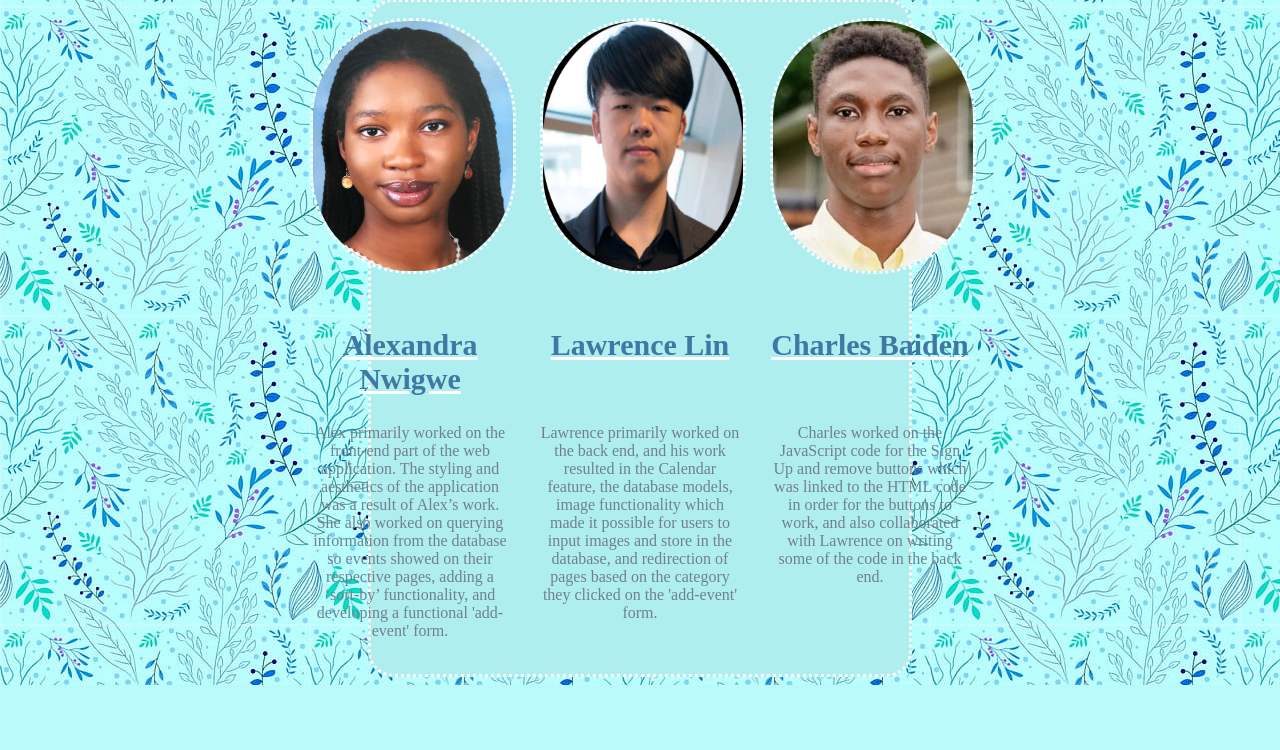
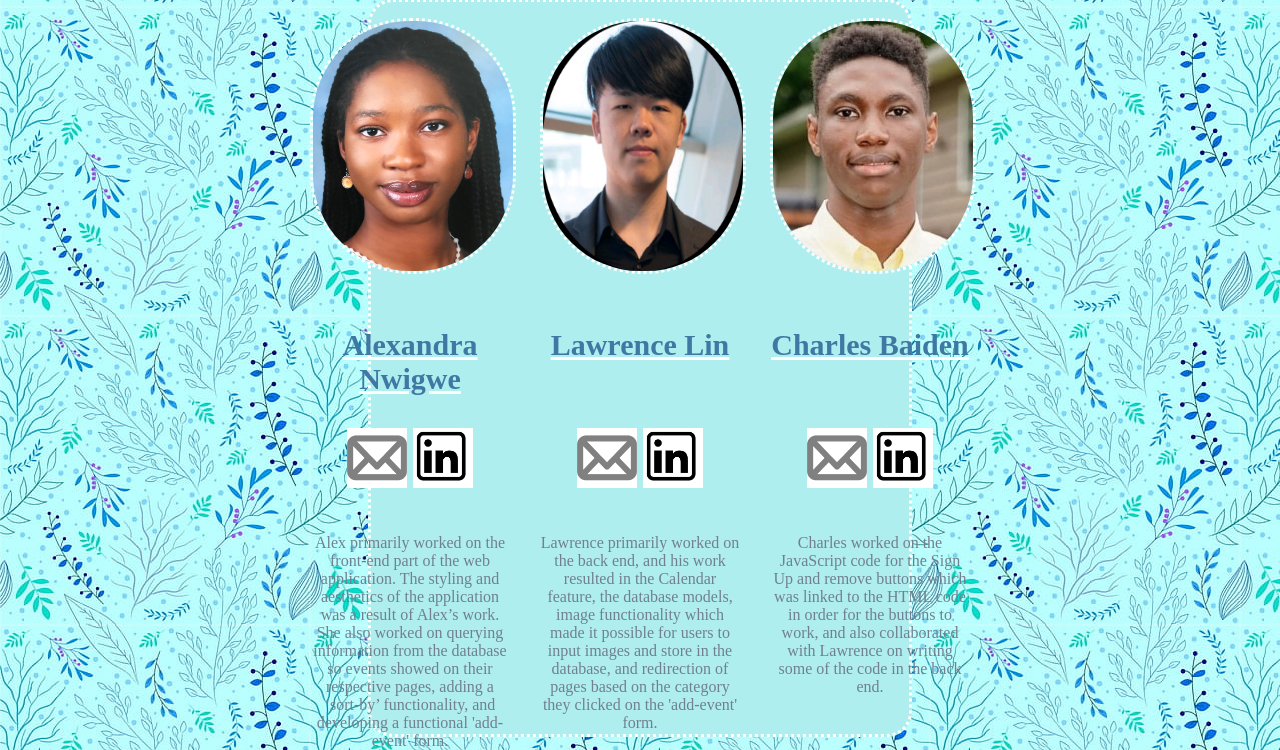
Before and after one commit to law-lin/Collink, a Python web app: template templates/aboutus.html in a window 1280 px wide. Shown: the part 302-1052 px from the top of the page. Before the commit the page ends 987 px from the top, so only its background shows below. Run offline with Jinja, Linux system fonts and the light colour scheme; the template is opened without the code that fills it, so the values that code supplies are empty.

Commit message:
Added email and linkedin links

```diff
--- a/static/index.css
+++ b/static/index.css
@@ -64,7 +64,7 @@ body {
 .aboutus {
   display: grid;
   grid-template-columns: 200px 200px 200px;
-  grid-template-rows: 250px 80px 250px;
+  grid-template-rows: 250px 80px 80px 200px;
   grid-gap: 30px;
   justify-content: center;
 }
@@ -74,6 +74,10 @@ body {
   position: relative;
   text-align: center;
   width: 100%;
+}
+
+.links {
+  text-align: center;
 }
 
 .abouttext {
@@ -137,24 +141,6 @@ h3 {
   font-family: serif;
   font-size: 18px;
 }
-
-/* div div {
-  visibility: hidden;
-  opacity: 0;
-  position: absolute;
-  transition: all 0.5s ease;
-  margin-top: 1rem;
-  left: 0;
-  display: none;
-}
-
-div div:hover {
-  visibility: visible;
-  opacity: 1;
-  display: block;
-} */
-
-
 
 #logout {
   color: white;
--- a/templates/aboutus.html
+++ b/templates/aboutus.html
@@ -49,21 +49,26 @@
     <div> <img src="/static/pictures/lawrence.jpg" class="box profilepic"> </div>
     <div> <img src="/static/pictures/charles.jpg" class="box profilepic"> </div>
     <div> <h3 class="box"> Alexandra Nwigwe </h3> </div>
-    <div> <h3 class="box"> Lawrence Lin </h3> </div>
-    <!-- <li>
-      <a href="mailto:lawrencelin101@gmail.com">
-    </li> -->
+    <div> <h3 class="box"> Lawrence Lin </h3></div>
     <div> <h3 class="box"> Charles Baiden </h3> </div>
+
+    <div> <h1 class="box links"> <a href="mailto:alexandran2016@gmail.com"><img src="static/mail.png" height=60px width=60px></a> <a href ="https://www.linkedin.com/in/alex-n-22610818a"><img src="static/linkedin.png" height=60px width=60px></a> </h1> </div>
+    <div> <h1 class="box links"> <a href="mailto:lawrencelin101@gmail.com"><img src="static/mail.png" height=60px width=60px></a> <a href ="https://www.linkedin.com/in/lawrencelin101"><img src="static/linkedin.png" height=60px width=60px></a> </h1> </div>
+    <div> <h1 class="box links"> <a href="mailto:baidenskyress@gmail.com"><img src="static/mail.png" height=60px width=60px></a> <a href ="https://www.linkedin.com/in/charlesbaidenn"><img src="static/linkedin.png" height=60px width=60px></a> </h1> </div>
+
     <div> <p class="box abouttext"> Alex primarily worked on the front-end part of the web application.
       The styling and aesthetics of the application was a result of Alex’s work.
       She also worked on querying information from the database so events showed on their respective pages, adding a ‘sort-by’ functionality, and developing
-      a functional 'add-event' form. </p> </div>
+      a functional 'add-event' form. </p>  </div>
     <div> <p class="box abouttext"> Lawrence primarily worked on the back end,  and his work resulted in the Calendar feature,
       the database models, image functionality which made it possible for users to input images and store in the database,
        and redirection of pages based on the category they clicked on the 'add-event' form.</p> </div>
     <div> <p class="box abouttext"> Charles worked on the JavaScript code for the Sign Up and remove buttons
       which was linked to the HTML code in order for the buttons to work, and also collaborated with
       Lawrence on writing some of the code in the back end. </p> </div>
+
+
+
   </section>
 </center>
 
```
Also changed, not shown: static/github.png (added), static/linkedin.png (added), static/mail.png (added).
